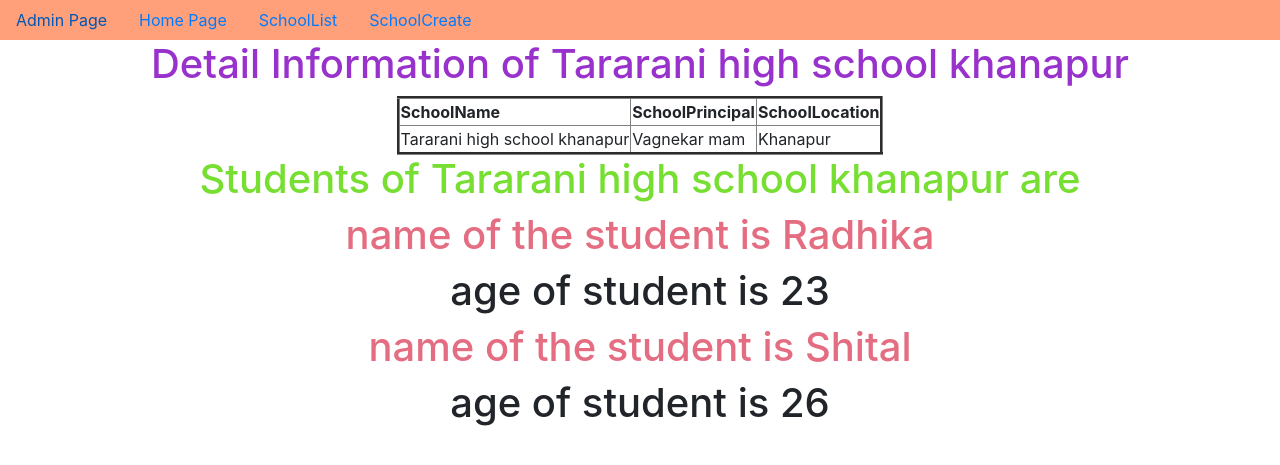
After one commit to radhikaptil/CRUD_BY_ClassBaseView, a Django app: page /1/ in a window 1280 px wide. The commit adds this page. Shown: the top 465 px of the page. Run offline with Django 4.2, Linux system fonts and the light colour scheme; data comes from the database, SQL or seed files in the repository; both versions use the stored data as it was after the commit.

Commit message:
first commit

```diff
--- a/app/models.py
+++ b/app/models.py
@@ -1,6 +1,9 @@
 from django.db import models
 
 # Create your models here.
+from django.urls import reverse
+
+
 class School(models.Model):
     Sname=models.CharField(max_length=100)
     Sprincipal=models.CharField(max_length=100)
@@ -9,11 +12,14 @@ class School(models.Model):
     def __str__(self):
         return self.Sname
 
+    def get_absolute_url(self):
+        return reverse('detail', kwargs={'pk':self.pk})
+
 
 class Student(models.Model):
-    Sname=models.ForeignKey(School,on_delete=models.CASCADE)
     Stname=models.CharField(max_length=100)
     Stage=models.IntegerField()
+    Sname=models.ForeignKey(School,on_delete=models.CASCADE,related_name='students')
 
     def __str__(self):
         return self.Stname
--- a/app/views.py
+++ b/app/views.py
@@ -1,10 +1,24 @@
 from django.shortcuts import render
 
 # Create your views here.
-from django.views.generic import ListView
+from django.views.generic import ListView,TemplateView,DetailView,CreateView
 
 from app.models import School
+
+class Home(TemplateView):
+    template_name='app/home.html'
+
 
 class SchoolList(ListView):
     model=School
     context_object_name='schools'
+
+
+class SchoolDetail(DetailView):
+    model=School
+    context_object_name='schoolobj'
+
+
+class SchoolCreate(CreateView):
+    model=School
+    fields='__all__'
--- a/project51/urls.py
+++ b/project51/urls.py
@@ -15,11 +15,14 @@ Including another URLconf
     2. Add a URL to urlpatterns:  path('blog/', include('blog.urls'))
 """
 from django.contrib import admin
-from django.urls import path
+from django.urls import path,re_path
 from app.views import *
 
 urlpatterns = [
     path('admin/', admin.site.urls),
+    path('home/',Home.as_view(),name='Home'),
     path('SchoolList/',SchoolList.as_view(),name='SchoolList'),
+    path('SchoolCreate/',SchoolCreate.as_view(),name='SchoolCreate'),
 
+    re_path('(?P<pk>\d+)/',SchoolDetail.as_view(),name='detail'),
 ]
--- /dev/null
+++ b/templates/app/dummy.html
@@ -0,0 +1,53 @@
+<!doctype html>
+<html lang="en">
+  <head>
+    <!-- Required meta tags -->
+    <meta charset="utf-8">
+    <meta name="viewport" content="width=device-width, initial-scale=1, shrink-to-fit=no">
+
+    <!-- Bootstrap CSS -->
+    <link rel="stylesheet" href="https://cdn.jsdelivr.net/npm/bootstrap@4.6.2/dist/css/bootstrap.min.css" integrity="sha384-xOolHFLEh07PJGoPkLv1IbcEPTNtaed2xpHsD9ESMhqIYd0nLMwNLD69Npy4HI+N" crossorigin="anonymous">
+
+    {% block title %}
+
+    <title>Hello</title>
+
+    {% endblock %}
+
+  </head>
+  <body>
+    <center>
+
+        <nav class="nav" style="background-color: lightsalmon;">
+
+            <a href="{% url 'admin:index' %}" class="nav-link">Admin Page</a>
+
+            <a href="{% url 'Home' %}" class="nav-link">Home Page</a>
+
+            <a href="{% url 'SchoolList' %}" class="nav-link">SchoolList</a>
+
+            <a href="{% url 'SchoolCreate' %}" class="nav-link">SchoolCreate</a>
+
+        </nav>
+    <!-- Optional JavaScript; choose one of the two! -->
+
+    <!-- Option 1: jQuery and Bootstrap Bundle (includes Popper) -->
+    <script src="https://cdn.jsdelivr.net/npm/jquery@3.5.1/dist/jquery.slim.min.js" integrity="sha384-DfXdz2htPH0lsSSs5nCTpuj/zy4C+OGpamoFVy38MVBnE+IbbVYUew+OrCXaRkfj" crossorigin="anonymous"></script>
+    <script src="https://cdn.jsdelivr.net/npm/bootstrap@4.6.2/dist/js/bootstrap.bundle.min.js" integrity="sha384-Fy6S3B9q64WdZWQUiU+q4/2Lc9npb8tCaSX9FK7E8HnRr0Jz8D6OP9dO5Vg3Q9ct" crossorigin="anonymous"></script>
+
+    <!-- Option 2: Separate Popper and Bootstrap JS -->
+    <!--
+    <script src="https://cdn.jsdelivr.net/npm/jquery@3.5.1/dist/jquery.slim.min.js" integrity="sha384-DfXdz2htPH0lsSSs5nCTpuj/zy4C+OGpamoFVy38MVBnE+IbbVYUew+OrCXaRkfj" crossorigin="anonymous"></script>
+    <script src="https://cdn.jsdelivr.net/npm/popper.js@1.16.1/dist/umd/popper.min.js" integrity="sha384-9/reFTGAW83EW2RDu2S0VKaIzap3H66lZH81PoYlFhbGU+6BZp6G7niu735Sk7lN" crossorigin="anonymous"></script>
+    <script src="https://cdn.jsdelivr.net/npm/bootstrap@4.6.2/dist/js/bootstrap.min.js" integrity="sha384-+sLIOodYLS7CIrQpBjl+C7nPvqq+FbNUBDunl/OZv93DB7Ln/533i8e/mZXLi/P+" crossorigin="anonymous"></script>
+    -->
+
+    {% block body_block %}
+
+
+
+    {% endblock %}
+
+    </center>
+  </body>
+</html>
--- /dev/null
+++ b/templates/app/school_detail.html
@@ -0,0 +1,38 @@
+{% extends 'app/dummy.html' %}
+
+
+{% block title  %}
+        <title>Detail page</title>
+{% endblock %}
+
+
+{% block body_block %}
+
+    <h1 style="color: darkorchid;">Detail Information of {{schoolobj}}</h1>
+
+    <table border="3px">
+    <tr>
+        <th>SchoolName</th>
+        <th>SchoolPrincipal</th>
+        <th>SchoolLocation</th>
+    </tr>
+
+    <tr>
+        <td>{{schoolobj.Sname}}</td>
+        <td>{{schoolobj.Sprincipal}}</td>
+        <td>{{schoolobj.Slocation}}</td>
+    </tr>
+
+    </table>
+
+
+    <h1 style="color: rgb(119, 222, 50);">Students of {{schoolobj}} are</h1>
+
+        {% for st in schoolobj.students.all %}
+            <h1 style="color: rgb(228, 109, 129);">name of the student is {{st.Stname}}</h1>
+            <h1>age of student is {{st.Stage}}</h1>
+        {% endfor %}
+
+
+
+{% endblock %}
```
Also changed, not shown: templates/app/home.html (added, +16 -0 lines), templates/app/school_form.html (added, +20 -0 lines), templates/app/school_list.html (+13 -16 lines), db.sqlite3.
